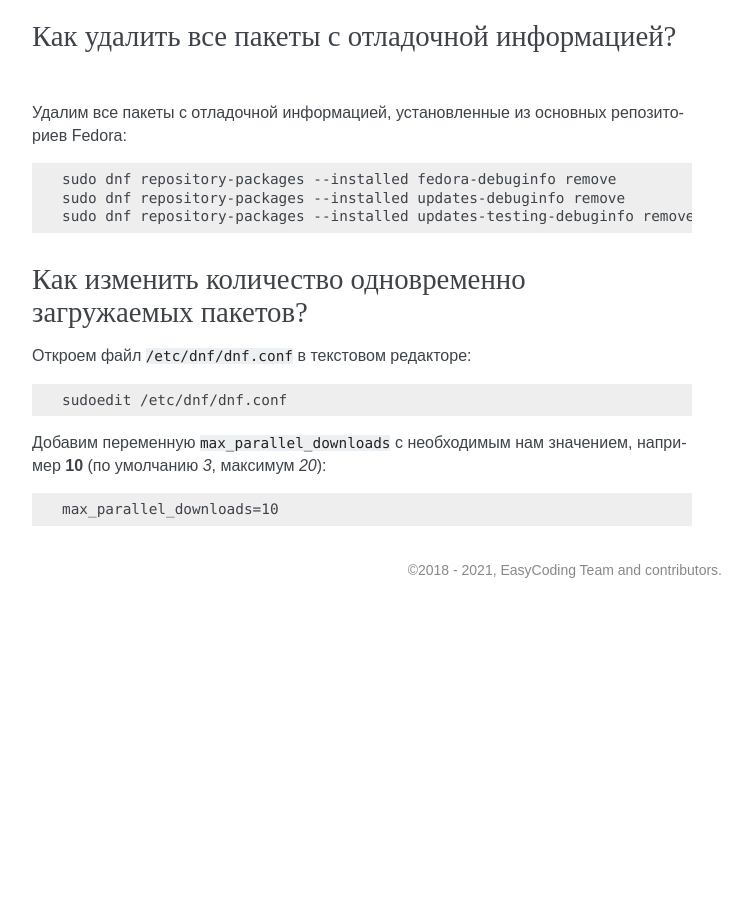
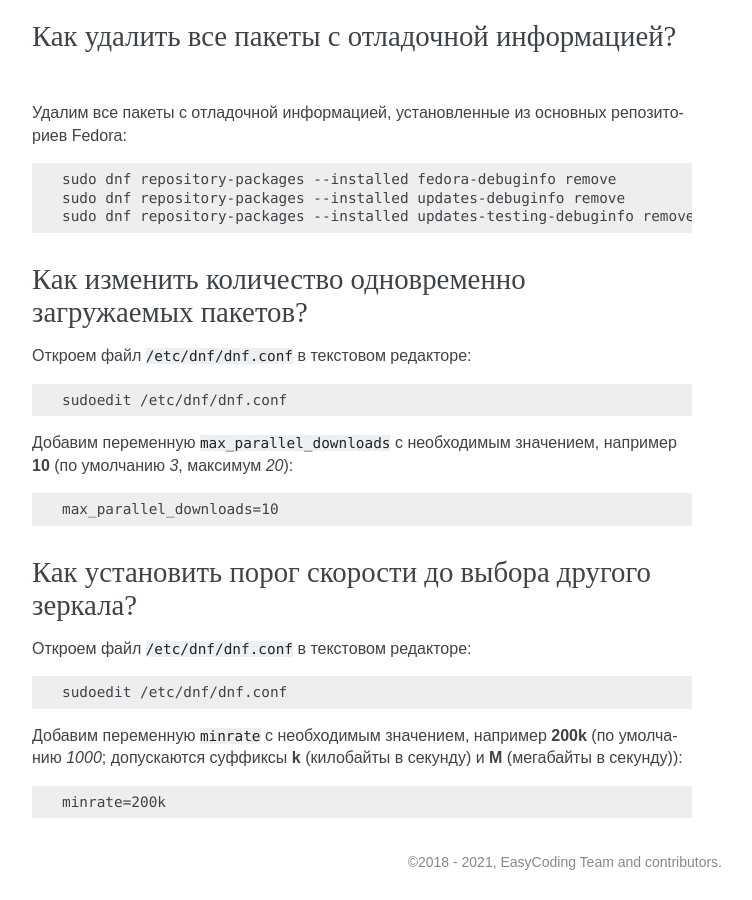
Before and after one commit to RussianFedora/FAQ, a Sphinx documentation site: the page built from source/package-manager.rst, in a window 1280 px wide and 900 px high, scrolled down 22341 px. Shown: the whole window, without its empty margins (388-1140 px from the left). Built offline with Sphinx 7.4.7, drawn with Linux system fonts in a browser that asks for light colours; comment, search, counter and statistics services are not loaded; before the commit the page ends 22949 px from its top, so only the background shows below that; some of the changed text lies outside the part shown.

Commit message:
Added a new question about changing packages download speed threshold.

```diff
--- a/source/package-manager.rst
+++ b/source/package-manager.rst
@@ -1294,8 +1294,26 @@ Dnf автоматически удаляет зависимости, не ну
 
     sudoedit /etc/dnf/dnf.conf
 
-Добавим переменную ``max_parallel_downloads`` с необходимым нам значением, например **10** (по умолчанию *3*, максимум *20*):
+Добавим переменную ``max_parallel_downloads`` с необходимым значением, например **10** (по умолчанию *3*, максимум *20*):
 
 .. code-block:: text
 
     max_parallel_downloads=10
+
+.. index:: dnf, download, package, threshold
+.. _dnf-download-threshold:
+
+Как установить порог скорости до выбора другого зеркала?
+=============================================================
+
+Откроем файл ``/etc/dnf/dnf.conf`` в текстовом редакторе:
+
+.. code-block:: text
+
+    sudoedit /etc/dnf/dnf.conf
+
+Добавим переменную ``minrate`` с необходимым значением, например **200k** (по умолчанию *1000*; допускаются суффиксы **k** (килобайты в секунду) и **M** (мегабайты в секунду)):
+
+.. code-block:: text
+
+    minrate=200k
```
